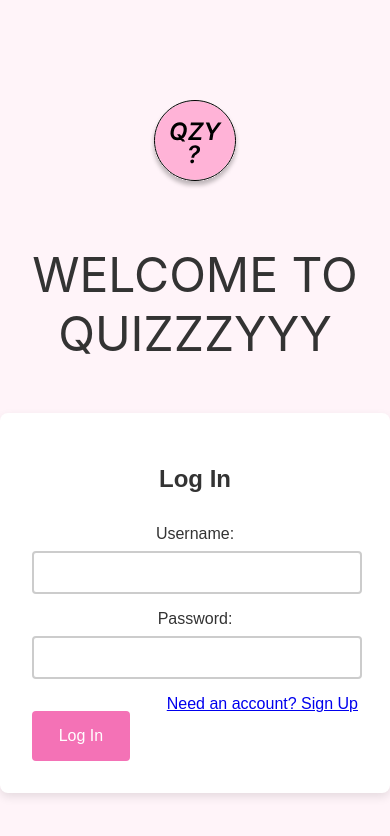
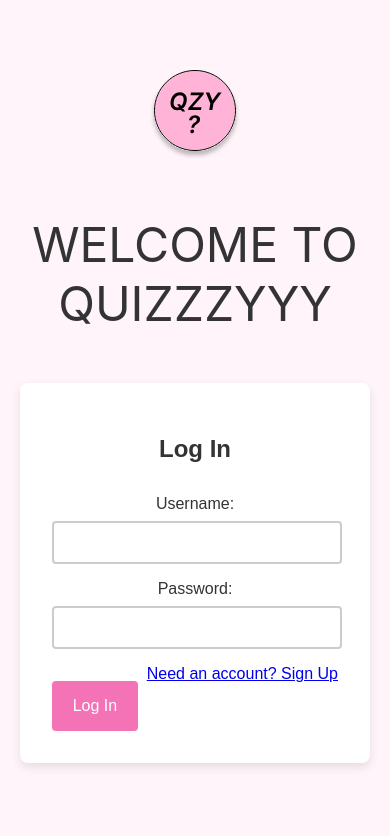
Before and after one commit to juliavikr/fullstack-project, a Vue app in the folder frontend/quizzzyyy-frontend/: page / in a window 390 px wide. Shown: the top 836 px of the page. Built offline with nearby package versions, Linux system fonts and the light colour scheme.

Commit message:
css corrections

```diff
--- a/frontend/quizzzyyy-frontend/src/App.vue
+++ b/frontend/quizzzyyy-frontend/src/App.vue
@@ -16,7 +16,16 @@
 </template>
 
 <script setup>
-// Script setup logikk kan være her om nødvendig
+import { onMounted } from 'vue'
+import { useQuizStore } from '@/stores/quizStore'
+
+// Bruk quizStore
+const quizStore = useQuizStore()
+
+// onMounted lifecycle hook for å laste tilstanden når komponenten monteres
+onMounted(() => {
+  quizStore.loadState()
+})
 </script>
 
 <style>
--- a/frontend/quizzzyyy-frontend/src/components/AuthForm.vue
+++ b/frontend/quizzzyyy-frontend/src/components/AuthForm.vue
@@ -97,7 +97,6 @@ const handleSignUp = async () => {
 .button-container {
   display: flex;
   justify-content: space-between;
-
 }
 
 h2 {
--- a/frontend/quizzzyyy-frontend/src/views/PlayView.vue
+++ b/frontend/quizzzyyy-frontend/src/views/PlayView.vue
@@ -63,6 +63,14 @@ const finishQuiz = () => {
   store.recordActivity(quizTitle.value, store.score) // Record the activity
   router.push('/score') // Navigate to the score page
 }
+
+onMounted(() => {
+  const savedIndex = localStorage.getItem('currentQuestionIndex');
+  if (savedIndex !== null) {
+    store.currentQuestionIndex = parseInt(savedIndex, 10);
+    // Vurder å hente spørsmålet basert på denne indeksen eller tilsvarende nødvendige oppdateringer.
+  }
+})
 </script>
 
 <style scoped>
--- a/frontend/quizzzyyy-frontend/src/views/WelcomeView.vue
+++ b/frontend/quizzzyyy-frontend/src/views/WelcomeView.vue
@@ -20,7 +20,7 @@ const formType = ref('login');
 <style scoped>
 .welcome-container {
   text-align: center;
-  padding-top: 100px;
+  padding-top: 50px;
   height: 100vh;
   font-family: 'Arial', sans-serif;
 }
@@ -41,6 +41,7 @@ h1 {
 @media (max-width: 768px) {
   .welcome-container {
     flex-direction: column;
+    margin: 20px;
   }
 }
 </style>
```
